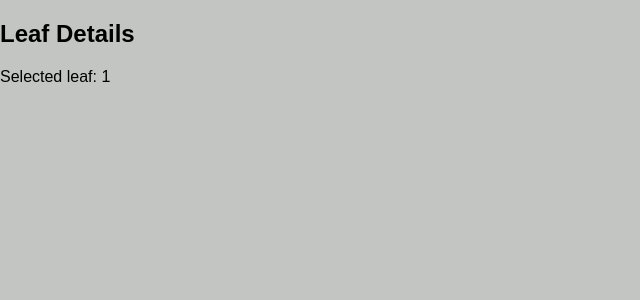
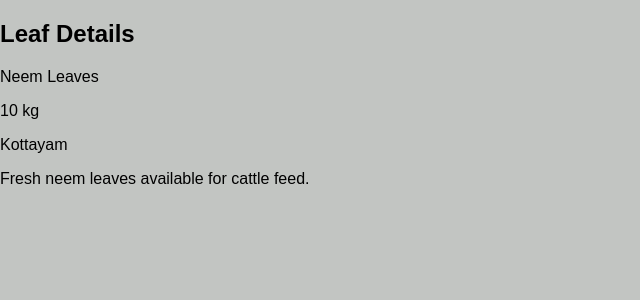
Before and after one commit to RameshRaveendran/eat-ila, a React (Vite) app in the folder client/: page /leaves/1 in a window 1280 px wide. Shown: the top 300 px of the page, without its empty margins (0-640 px from the left). Built offline with nearby package versions, Linux system fonts and the light colour scheme.

Commit message:
feat: handle invalid leaf id

```diff
--- a/client/src/pages/LeafDetails.jsx
+++ b/client/src/pages/LeafDetails.jsx
@@ -1,12 +1,22 @@
 import { useParams } from 'react-router-dom'
+import { leaves } from '../data'
 
 function LeafDetails() {
   const { id } = useParams()
 
+  const selectedLeaf = leaves.find((leaf) => leaf.id === id)
+
+  if (!selectedLeaf) {
+    return <p>Leaf not found</p>
+  }
+
   return (
     <section>
       <h2>Leaf Details</h2>
-      <p>Selected leaf: {id}</p>
+      <p>{selectedLeaf.leafType}</p>
+      <p>{selectedLeaf.quantity}</p>
+      <p>{selectedLeaf.location}</p>
+      <p>{selectedLeaf.description}</p>
     </section>
   )
 }
```
